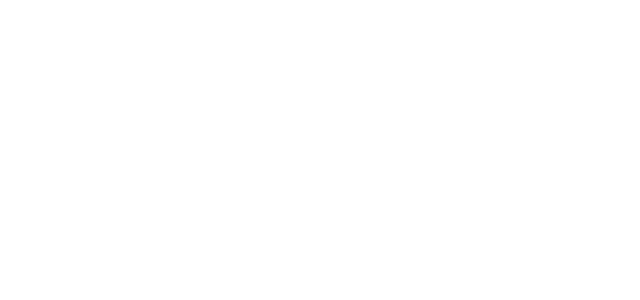
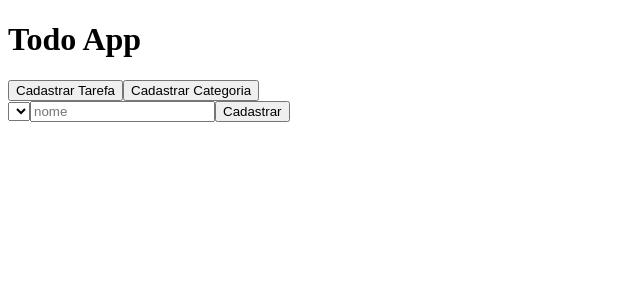
Before and after one commit to deborah-mattge/app-todo, an Angular app: page /tarefas in a window 1280 px wide. Shown: the top 300 px of the page, without its empty margins (0-640 px from the left). Built offline with nearby package versions, Linux system fonts and the light colour scheme.

Commit message:
rotas adicionadas

```diff
--- a/src/app/app-routing.module.ts
+++ b/src/app/app-routing.module.ts
@@ -6,7 +6,7 @@ import { CategoriaComponent } from './categoria/categoria.component';
 const routes: Routes = [
   { path: 'tarefas', component: TarefaComponent },
   { path: 'categorias', component: CategoriaComponent },
-  { path: '', redirectTo: '/tarefas', pathMatch: 'full' }
+  { path: '', redirectTo: 'tarefas', pathMatch: 'full' }
 ];
 
 @NgModule({
--- a/src/app/app.component.html
+++ b/src/app/app.component.html
@@ -1,7 +1,8 @@
 <h1>Todo App</h1>
 
 <nav>
-  <a routerLink="/tarefas" routerLinkActive="active">Tarefas</a>
+  <a href="http://localhost:4200/tarefas"><button class="botoes" (click)="cadastrarTarefa()">Cadastrar Tarefa</button></a>
+    <a href="http://localhost:4200/categorias"><button class="botoes" (click)="cadastrarCategorias()">Cadastrar Categoria</button></a>
 
 </nav>
 
@@ -99,4 +100,4 @@
       </div>
     </div> -->
 
-</body>
+<!--      -->
--- a/src/app/app.component.ts
+++ b/src/app/app.component.ts
@@ -1,8 +1,5 @@
 import { Component, Input} from '@angular/core';
-interface Tarefa{
-  nome:string
-  categoria: string
-}
+
 
 @Component({
   selector: 'app-root',
@@ -11,67 +8,6 @@ interface Tarefa{
 })
 export class AppComponent {
   ngOnInit() {
-    const tarefas = localStorage.getItem('tarefa');
-    if (tarefas) {
-      this.listas = JSON.parse(tarefas);
-      this.listas.forEach(usuario => {
-        usuario.categoria = usuario.categoria || 'to-do';
-        this.salvar()
-      });
-    }
+
   }
-
-  title = 'todo-app';
-  mostraInput: boolean=true;
-  listas: Tarefa[]=[];
-    tarefa: Tarefa ={
-      nome: '',
-      categoria: ''
-    }
-    categorias: string[] = [];
-
-    cadastrarTarefa():void{
-
-
-
-      const usuario: Tarefa={
-        nome:this.tarefa.nome,
-        categoria:this.tarefa.categoria
-      }
-
-
-      this.listas.push(usuario);
-      this.salvar();
-      this.tarefa.nome=''
-      console.log(this.listas);
-    }
-    remover(indice:number){
-      console.log(indice)
-      this.listas.splice(indice,1);
-      this.salvar()
-    }
-    salvar(){
-      localStorage.setItem('tarefa',JSON.stringify(this.listas));
-      localStorage.setItem('categoria',JSON.stringify(this.categorias));
-
-
-    }
-    cadastrarCategoria(){
-      console.log(this.tarefa.categoria)
-      this.categorias.push(this.tarefa.categoria);
-      console.log(this.categorias)
-      this.tarefa.categoria='';
-      this.salvar()
-
-
-    }
-    alterarCategoria(usario: Tarefa){
-      this.salvar()
-
-    }
-
-
-
-
-
 }
--- a/src/app/app.module.ts
+++ b/src/app/app.module.ts
@@ -6,6 +6,8 @@ import { FormsModule } from '@angular/forms';
 import { TarefaComponent } from 'src/app/tarefa/tarefa.component';
 import { CategoriaComponent } from 'src/app/categoria/categoria.component';
 import { AppRoutingModule } from './app-routing.module';
+
+
 
 @NgModule({
   declarations: [
--- a/src/app/categoria/categoria.component.html
+++ b/src/app/categoria/categoria.component.html
@@ -1,3 +1,5 @@
-<p>
-  categoria works!
-</p>
+
+  <input [(ngModel)]="novaCategoria" />
+  <button (click)="cadastrarCategoria()">cadastrar categoria</button>
+  <h2>categorias cadastradas</h2>
+  <div *ngFor="let categoria of categorias">{{categoria}} </div>
--- a/src/app/categoria/categoria.component.ts
+++ b/src/app/categoria/categoria.component.ts
@@ -11,5 +11,19 @@ export class CategoriaComponent implements OnInit {
 
   ngOnInit() {
   }
+  novaCategoria: string;
+  categorias: string[] = [];
+
+
+  cadastrarCategoria(){
+    console.log(this.novaCategoria)
+    this.categorias.push(this.novaCategoria);
+    console.log(this.categorias)
+   this.novaCategoria='';
+
+
+
+  }
+
 
 }
--- a/src/app/tarefa/tarefa.component.html
+++ b/src/app/tarefa/tarefa.component.html
@@ -1,3 +1,13 @@
-<p>
-  tarefa works!
-</p>
+<select>
+  <option *ngFor="let categoria of categorias " [value]="categoria">{{categoria}}</option>
+</select>
+<input placeholder="nome" [(ngModel)]=tarefa.nome />
+<button (click)="cadastrarTarefa()">Cadastrar</button>
+<div class="tudo">
+  <div *ngFor="let categoria of categorias">
+    <div class="coluna">
+      <h2>{{ categoria }}</h2>
+      <div *ngFor="let tarefa of listas">
+        <div *ngIf="tarefa.categoria === categoria">
+          <p>Tarefa: {{ tarefa.nome }}</p>
+        </div>
--- a/src/app/tarefa/tarefa.component.ts
+++ b/src/app/tarefa/tarefa.component.ts
@@ -1,4 +1,8 @@
 import { Component, OnInit } from '@angular/core';
+interface Tarefa{
+  nome:string
+  categoria: string
+}
 
 @Component({
   selector: 'app-tarefa',
@@ -10,7 +14,42 @@ export class TarefaComponent implements OnInit {
   constructor() { }
 
   ngOnInit() {
+    const tarefas = localStorage.getItem('tarefa');
+    if (tarefas) {
+      this.listas = JSON.parse(tarefas);
+      this.listas.forEach(usuario => {
+        usuario.categoria = usuario.categoria || 'to-do';
+        this.salvar()
+      });
+    }
   }
+  title = 'todo-app';
+  mostraInput: boolean=true;
+  listas: Tarefa[]=[];
+    tarefa: Tarefa ={
+      nome: '',
+      categoria: ''
+    }
+    cadastrarTarefa():void{
+      const usuario: Tarefa={
+        nome:this.tarefa.nome,
+        categoria:this.tarefa.categoria
+      }
+
+
+      this.listas.push(usuario);
+      this.salvar();
+      this.tarefa.nome=''
+      console.log(this.listas);
+    }
+    remover(indice:number){
+      console.log(indice)
+      this.listas.splice(indice,1);
+      this.salvar()
+    }
+    salvar(){
+      localStorage.setItem('tarefa',JSON.stringify(this.listas));
+    }
 
 
 }
```
